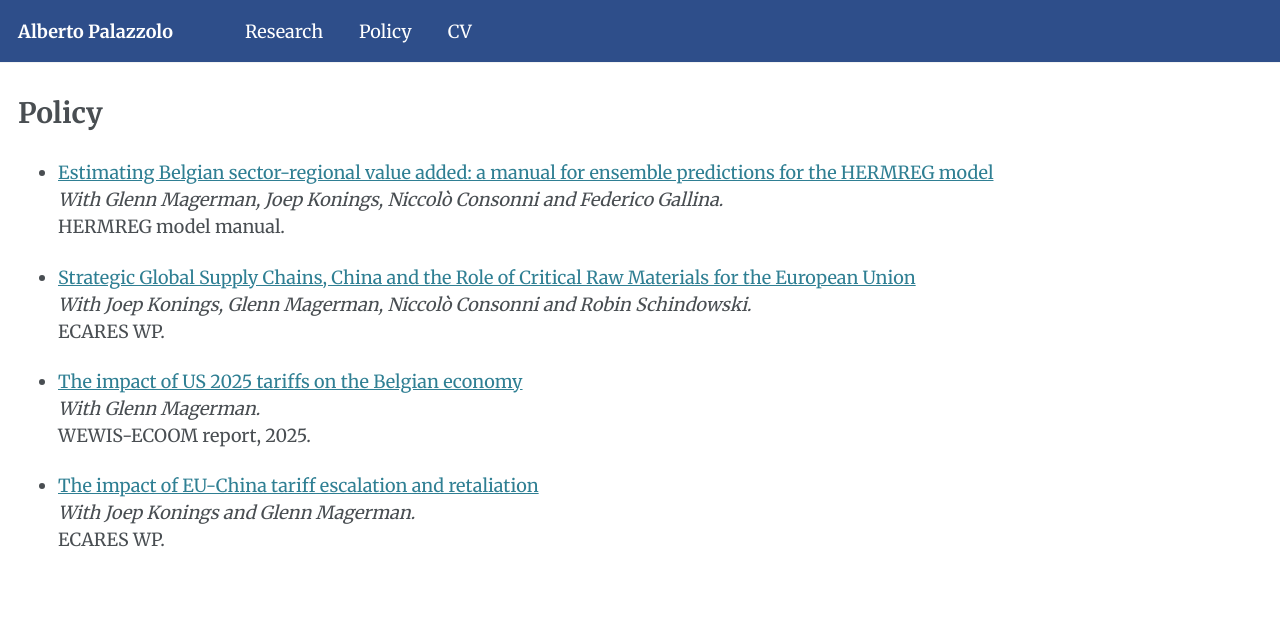
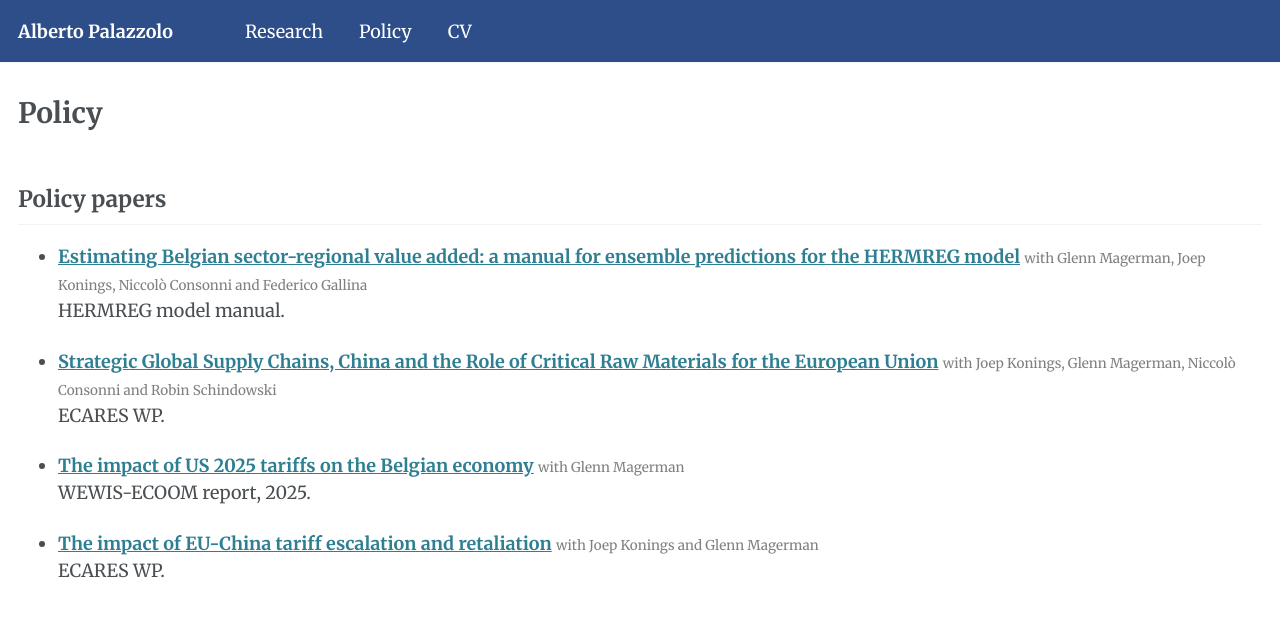
Before and after one commit to albepal/albepal.github.io, a Jekyll site: the page built from _pages/policy.md, in a window 1280 px wide. Shown: the top 617 px of the page. Built offline with Jekyll 4.4.1, drawn with Linux system fonts in a browser that asks for light colours.

Commit message:
Standardize policy page styling with research

```diff
--- a/_pages/policy.md
+++ b/_pages/policy.md
@@ -6,18 +6,16 @@ redirect_from:
   - /policy
 ---
 
-* [Estimating Belgian sector-regional value added: a manual for ensemble predictions for the HERMREG model](https://albepal.github.io/files/HERMREG_Report.pdf)
-  *With Glenn Magerman, Joep Konings, Niccolò Consonni and Federico Gallina.*
+## Policy papers
+
+* **[Estimating Belgian sector-regional value added: a manual for ensemble predictions for the HERMREG model](https://albepal.github.io/files/HERMREG_Report.pdf)** <small style="color: gray;">with Glenn Magerman, Joep Konings, Niccolò Consonni and Federico Gallina</small><br>
   HERMREG model manual.
 
-* [Strategic Global Supply Chains, China and the Role of Critical Raw Materials for the European Union](/files/WP_ECARES_2026_22_strategic_GVC_EU_China.pdf)
-  *With Joep Konings, Glenn Magerman, Niccolò Consonni and Robin Schindowski.*
+* **[Strategic Global Supply Chains, China and the Role of Critical Raw Materials for the European Union](/files/WP_ECARES_2026_22_strategic_GVC_EU_China.pdf)** <small style="color: gray;">with Joep Konings, Glenn Magerman, Niccolò Consonni and Robin Schindowski</small><br>
   ECARES WP.
 
-* [The impact of US 2025 tariffs on the Belgian economy](/files/WP_ECARES_2026_23_US_Tariffs.pdf)
-  *With Glenn Magerman.*
+* **[The impact of US 2025 tariffs on the Belgian economy](/files/WP_ECARES_2026_23_US_Tariffs.pdf)** <small style="color: gray;">with Glenn Magerman</small><br>
   WEWIS-ECOOM report, 2025.
 
-* [The impact of EU-China tariff escalation and retaliation](/files/WP_ECARES_2026-20_EP_China.pdf)
-  *With Joep Konings and Glenn Magerman.*
+* **[The impact of EU-China tariff escalation and retaliation](/files/WP_ECARES_2026-20_EP_China.pdf)** <small style="color: gray;">with Joep Konings and Glenn Magerman</small><br>
   ECARES WP.
```
